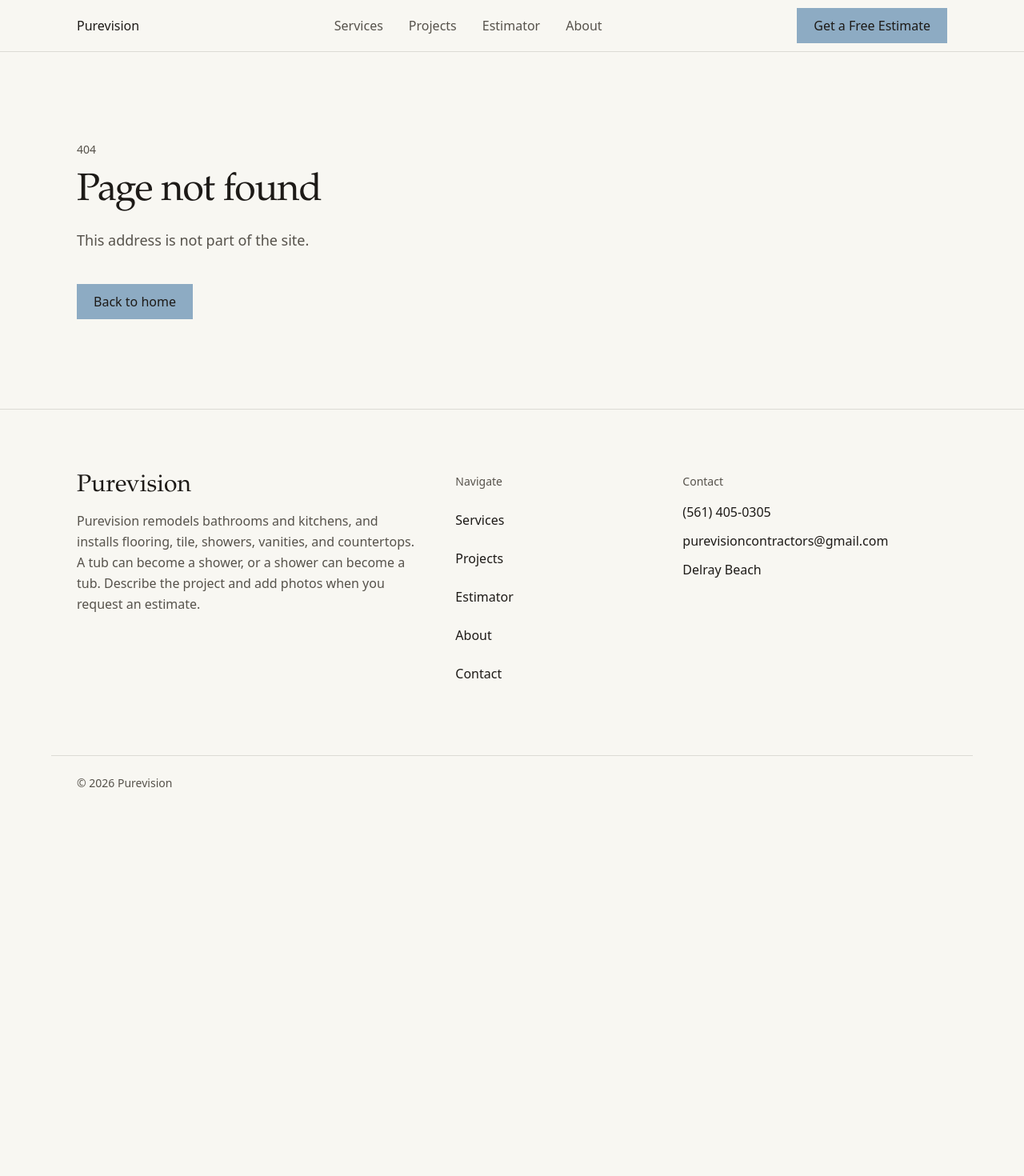
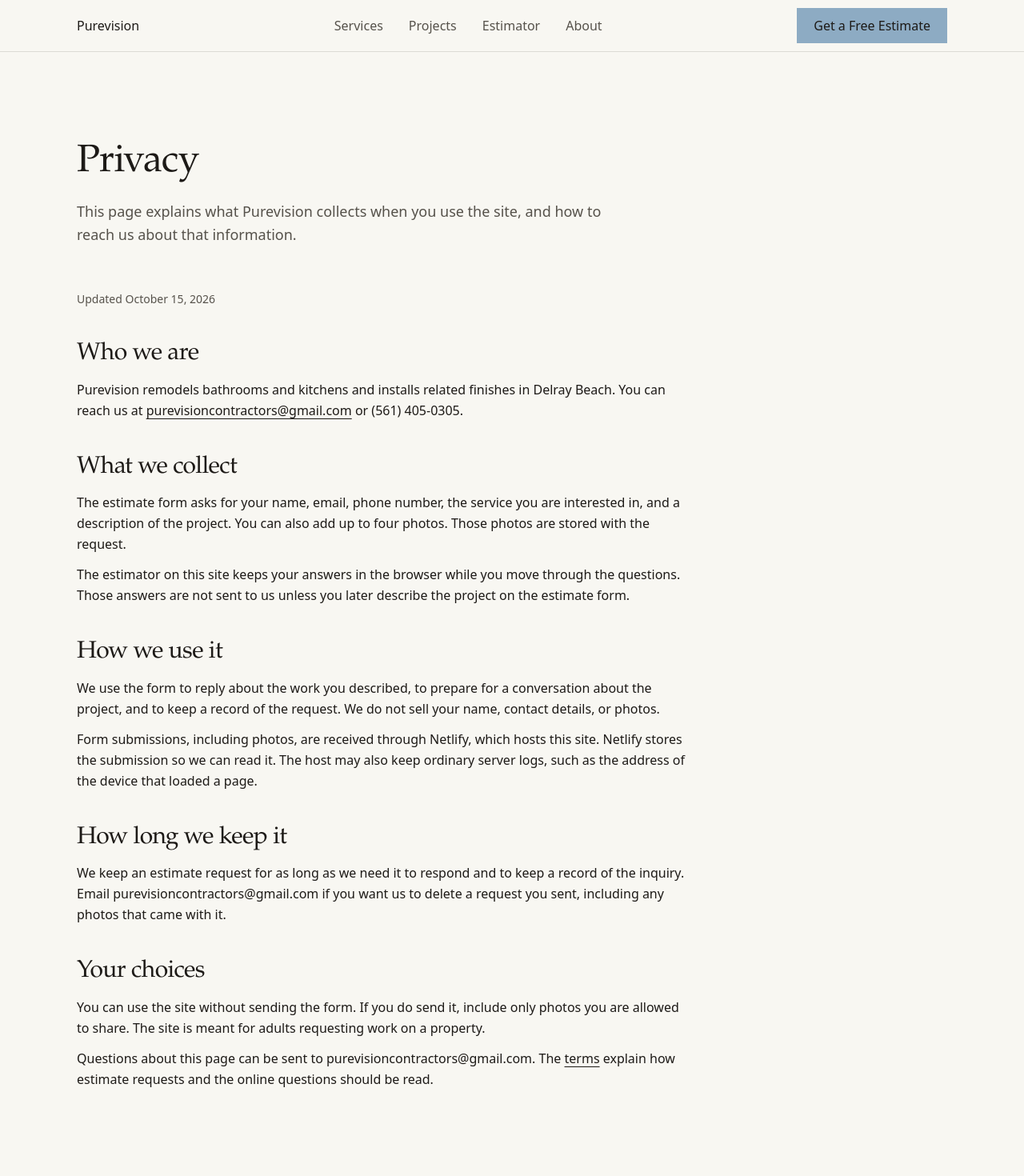
Before and after one commit to cnpham10/PureVision, a Next.js app: page /privacy in a window 1280 px wide. Before the commit this address had no page. Shown: the top 1470 px of the page at 80% size. Before the commit the page ends 1013 px from the top, so only its background shows below. Built offline with nearby package versions, Linux system fonts and the light colour scheme; a web font is replaced by a local one.

Commit message:
updated estimator cards and added tos

```diff
--- /dev/null
+++ b/src/app/privacy/page.tsx
@@ -0,0 +1,90 @@
+import type { Metadata } from "next"
+import Link from "next/link"
+import { site } from "@/content/site"
+import { Container } from "@/components/layout/container"
+import { PageHeader } from "@/components/layout/page-header"
+
+export const metadata: Metadata = {
+  title: "Privacy",
+  description:
+    "How Purevision collects and uses estimate requests, contact details, and project photos.",
+}
+
+export default function PrivacyPage() {
+  return (
+    <Container className="py-20 md:py-28">
+      <PageHeader
+        title="Privacy"
+        description="This page explains what Purevision collects when you use the site, and how to reach us about that information."
+      />
+
+      <div className="mt-14 max-w-3xl space-y-10 text-base leading-relaxed">
+        <p className="text-sm text-muted-foreground">Updated October 15, 2026</p>
+
+        <section className="space-y-3">
+          <h2 className="text-3xl leading-tight">Who we are</h2>
+          <p>
+            {site.name} remodels bathrooms and kitchens and installs related finishes in{" "}
+            {site.serviceArea}. You can reach us at{" "}
+            <a href={`mailto:${site.email}`} className="underline underline-offset-4">
+              {site.email}
+            </a>{" "}
+            or {site.phone}.
+          </p>
+        </section>
+
+        <section className="space-y-3">
+          <h2 className="text-3xl leading-tight">What we collect</h2>
+          <p>
+            The estimate form asks for your name, email, phone number, the service you are
+            interested in, and a description of the project. You can also add up to four photos.
+            Those photos are stored with the request.
+          </p>
+          <p>
+            The estimator on this site keeps your answers in the browser while you move through
+            the questions. Those answers are not sent to us unless you later describe the project
+            on the estimate form.
+          </p>
+        </section>
+
+        <section className="space-y-3">
+          <h2 className="text-3xl leading-tight">How we use it</h2>
+          <p>
+            We use the form to reply about the work you described, to prepare for a conversation
+            about the project, and to keep a record of the request. We do not sell your name,
+            contact details, or photos.
+          </p>
+          <p>
+            Form submissions, including photos, are received through Netlify, which hosts this
+            site. Netlify stores the submission so we can read it. The host may also keep
+            ordinary server logs, such as the address of the device that loaded a page.
+          </p>
+        </section>
+
+        <section className="space-y-3">
+          <h2 className="text-3xl leading-tight">How long we keep it</h2>
+          <p>
+            We keep an estimate request for as long as we need it to respond and to keep a record
+            of the inquiry. Email {site.email} if you want us to delete a request you sent,
+            including any photos that came with it.
+          </p>
+        </section>
+
+        <section className="space-y-3">
+          <h2 className="text-3xl leading-tight">Your choices</h2>
+          <p>
+            You can use the site without sending the form. If you do send it, include only photos
+            you are allowed to share. The site is meant for adults requesting work on a property.
+          </p>
+          <p>
+            Questions about this page can be sent to {site.email}. The{" "}
+            <Link href="/terms" className="underline underline-offset-4">
+              terms
+            </Link>{" "}
+            explain how estimate requests and the online questions should be read.
+          </p>
+        </section>
+      </div>
+    </Container>
+  )
+}
--- /dev/null
+++ b/src/app/terms/page.tsx
@@ -0,0 +1,84 @@
+import type { Metadata } from "next"
+import Link from "next/link"
+import { site } from "@/content/site"
+import { Container } from "@/components/layout/container"
+import { PageHeader } from "@/components/layout/page-header"
+
+export const metadata: Metadata = {
+  title: "Terms",
+  description:
+    "How to use the Purevision site, what an estimate request means, and what the online questions do not promise.",
+}
+
+export default function TermsPage() {
+  return (
+    <Container className="py-20 md:py-28">
+      <PageHeader
+        title="Terms"
+        description="These terms cover use of this website. A remodeling job is agreed only in a separate written estimate."
+      />
+
+      <div className="mt-14 max-w-3xl space-y-10 text-base leading-relaxed">
+        <p className="text-sm text-muted-foreground">Updated October 15, 2026</p>
+
+        <section className="space-y-3">
+          <h2 className="text-3xl leading-tight">Using the site</h2>
+          <p>
+            This site describes remodeling and installation work from {site.name} in{" "}
+            {site.serviceArea}. You may browse it and send an estimate request. Do not misuse the
+            form, send someone else’s personal information, or upload photos you do not have the
+            right to share.
+          </p>
+        </section>
+
+        <section className="space-y-3">
+          <h2 className="text-3xl leading-tight">Estimate requests</h2>
+          <p>
+            Sending the form asks us to follow up. It does not book a job, reserve a date, or
+            create a contract. We may decline a request or tell you the work is outside what we
+            take on.
+          </p>
+          <p>
+            A price, scope, and schedule are set only in a written estimate that both sides
+            accept. Nothing on this website is that estimate.
+          </p>
+        </section>
+
+        <section className="space-y-3">
+          <h2 className="text-3xl leading-tight">Online questions</h2>
+          <p>
+            The bathroom and kitchen questions help us understand the project. They do not
+            calculate a price, and the answers are a draft of the conversation, not a promise
+            about materials, timing, or how the work will be done. Finish choices such as
+            standard tile, stone, and fixtures describe a direction. The materials for a job are
+            confirmed in the written estimate.
+          </p>
+        </section>
+
+        <section className="space-y-3">
+          <h2 className="text-3xl leading-tight">Site content</h2>
+          <p>
+            The text and layout of this site belong to {site.name}. Project photographs we
+            publish belong to us or are used with permission. You may not copy them for your own
+            business.
+          </p>
+        </section>
+
+        <section className="space-y-3">
+          <h2 className="text-3xl leading-tight">Contact</h2>
+          <p>
+            Questions about these terms can be sent to{" "}
+            <a href={`mailto:${site.email}`} className="underline underline-offset-4">
+              {site.email}
+            </a>{" "}
+            or {site.phone}. How we handle the details you send is described in the{" "}
+            <Link href="/privacy" className="underline underline-offset-4">
+              privacy page
+            </Link>
+            .
+          </p>
+        </section>
+      </div>
+    </Container>
+  )
+}
--- a/src/components/estimate/estimator.tsx
+++ b/src/components/estimate/estimator.tsx
@@ -86,7 +86,7 @@ export function Estimator({ category }: { category: EstimatorCategory }) {
         </p>
         <div className="mt-3 h-px bg-border">
           <div
-            className="h-px bg-foreground motion-reduce:transition-none"
+            className="h-px bg-foreground transition-[width] duration-1000 ease-in-out motion-reduce:transition-none"
             style={{ width: `${(stepNumber / questions.length) * 100}%` }}
           />
         </div>
--- a/src/components/layout/site-footer.tsx
+++ b/src/components/layout/site-footer.tsx
@@ -55,10 +55,22 @@ export function SiteFooter() {
         </div>
       </Container>
 
-      <Container className="border-t border-border py-6">
+      <Container className="flex flex-col gap-4 border-t border-border py-6 sm:flex-row sm:items-center sm:justify-between">
         <p className="text-sm text-muted-foreground">
           © {site.copyrightYear} {site.name}
         </p>
+        <ul className="flex gap-6">
+          {site.legal.map((item) => (
+            <li key={item.href}>
+              <Link
+                href={item.href}
+                className="inline-flex min-h-11 items-center text-sm text-muted-foreground hover:text-foreground"
+              >
+                {item.label}
+              </Link>
+            </li>
+          ))}
+        </ul>
       </Container>
     </footer>
   )
--- a/src/content/estimators.ts
+++ b/src/content/estimators.ts
@@ -160,19 +160,20 @@ export const estimators: EstimatorCategory[] = [
           {
             id: "essential",
             title: "Essential",
-            description: "Durable standard tile and fixtures that look clean.",
+            description:
+              "Ceramic or standard porcelain tile on the floor and shower walls, a stock vanity, and everyday fixtures.",
           },
           {
             id: "upgraded",
             title: "Upgraded",
             description:
-              "For example porcelain tile, frameless glass and better fixtures.",
+              "Porcelain tile, a quartz or granite vanity top, a glass shower enclosure, and better fixtures.",
           },
           {
             id: "premium",
             title: "Premium",
             description:
-              "For example large-format or natural stone, a custom vanity and designer fixtures.",
+              "Large-format porcelain or natural stone on the floors and walls, a custom vanity, and designer fixtures.",
           },
           { id: "undecided", title: "Not sure yet" },
         ],
@@ -319,19 +320,20 @@ export const estimators: EstimatorCategory[] = [
           {
             id: "essential",
             title: "Essential",
-            description: "Durable standard finishes and appliances.",
+            description:
+              "Laminate or basic quartz counters, a ceramic or standard tile backsplash, and stock cabinet finishes.",
           },
           {
             id: "upgraded",
             title: "Upgraded",
             description:
-              "For example soft-close drawers, better hardware and stainless appliances.",
+              "Quartz or granite counters, a porcelain tile backsplash, soft-close drawers, and better cabinet hardware.",
           },
           {
             id: "premium",
             title: "Premium",
             description:
-              "For example statement stone, panel-ready appliances and designer lighting.",
+              "Quartzite, marble, or another statement stone, large-format or handmade tile, and custom cabinet materials.",
           },
           { id: "undecided", title: "Not sure yet" },
         ],
--- a/src/content/site.ts
+++ b/src/content/site.ts
@@ -29,9 +29,14 @@ export const site = {
     { label: "Estimator", href: "/estimate" },
     { label: "About", href: "/about" },
   ],
+  legal: [
+    { label: "Privacy", href: "/privacy" },
+    { label: "Terms", href: "/terms" },
+  ],
 } as const
 
 export type SiteHref =
   | (typeof site.navigation)[number]["href"]
+  | (typeof site.legal)[number]["href"]
   | typeof site.primaryCta.href
   | "/"
```
